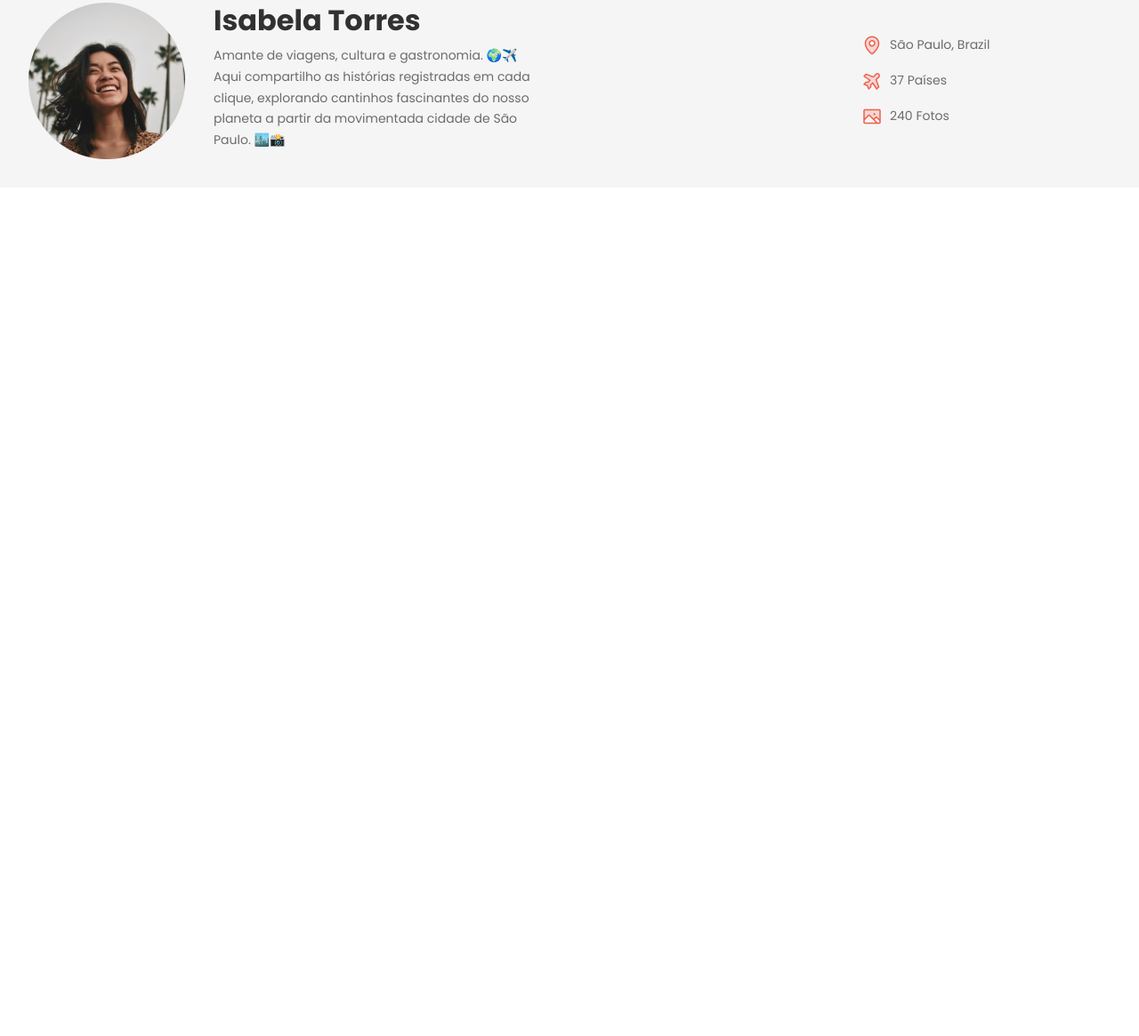
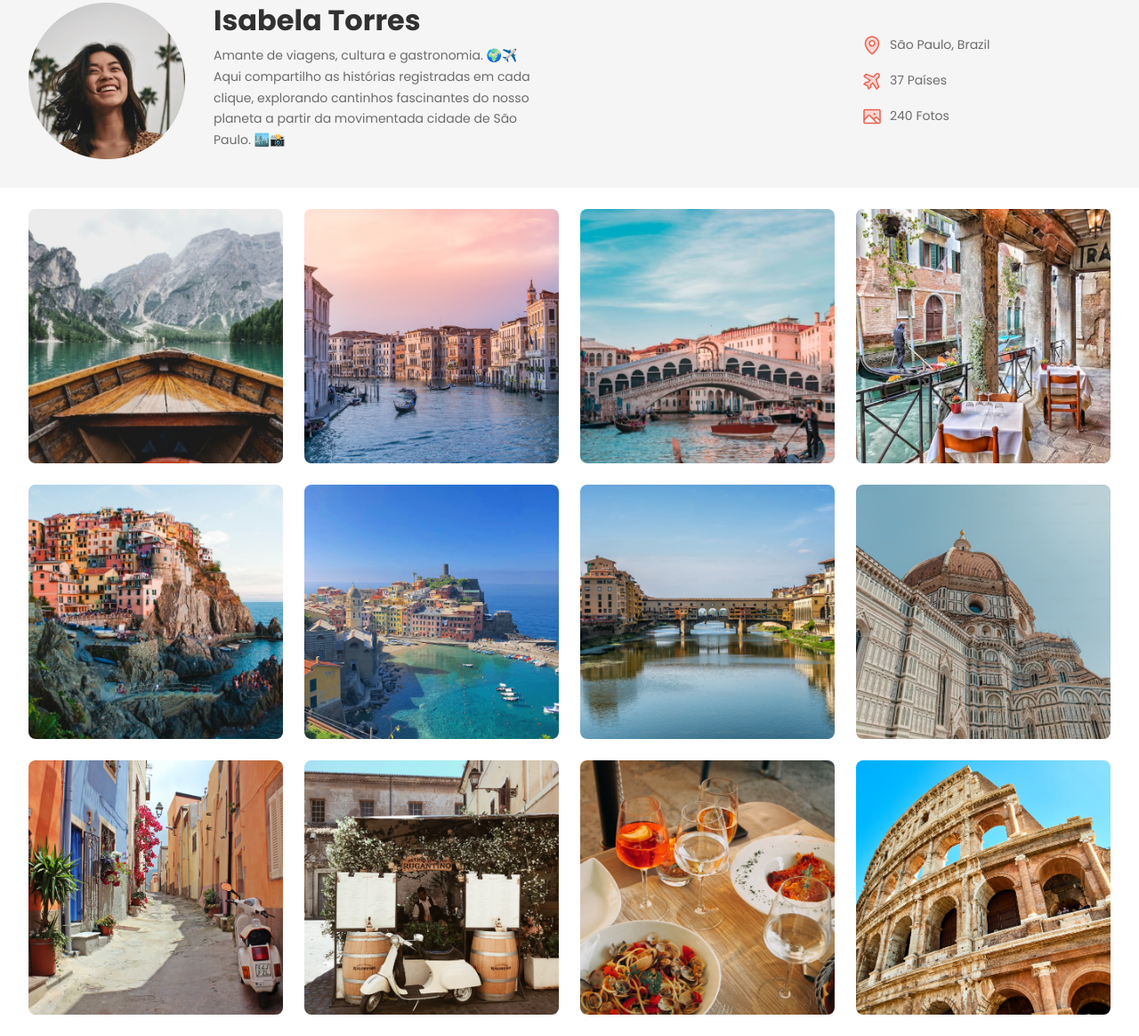
Before and after one commit to Batavoo/Travelgram, a plain HTML site: page index.html in a window 1280 px wide. Shown: the part 125-1290 px from the top of the page at 89% size. Before the commit the page ends 800 px from the top, so only its background shows below. Drawn offline with Linux system fonts and the light colour scheme.

Commit message:
main gallery

```diff
--- a/index.html
+++ b/index.html
@@ -73,7 +73,20 @@
         </div>
       </header>
     </div>
-    <div class="gallery"></div>
+    <main class="container">
+      <img src="./assets/images/Image 01.png" alt="..." />
+      <img src="./assets/images/Image 02.png" alt="..." />
+      <img src="./assets/images/Image 03.png" alt="..." />
+      <img src="./assets/images/Image 04.png" alt="..." />
+      <img src="./assets/images/Image 05.png" alt="..." />
+      <img src="./assets/images/Image 06.png" alt="..." />
+      <img src="./assets/images/Image 07.png" alt="..." />
+      <img src="./assets/images/Image 08.png" alt="..." />
+      <img src="./assets/images/Image 09.png" alt="..." />
+      <img src="./assets/images/Image 10.png" alt="..." />
+      <img src="./assets/images/Image 11.png" alt="..." />
+      <img src="./assets/images/Image 12.png" alt="..." />
+    </main>
     <footer></footer>
   </body>
 </html>
--- a/styles/index.css
+++ b/styles/index.css
@@ -1,3 +1,4 @@
 @import url(global.css);
 @import url(nav.css);
 @import url(header.css);
+@import url(main.css);
--- /dev/null
+++ b/styles/main.css
@@ -0,0 +1,13 @@
+main {
+  display: flex;
+  flex-wrap: wrap;
+  gap: 24px;
+  padding-block: 24px;
+}
+
+main img {
+  width: 286px;
+  height: 286px;
+  object-fit: cover;
+  border-radius: 8px;
+}
```
